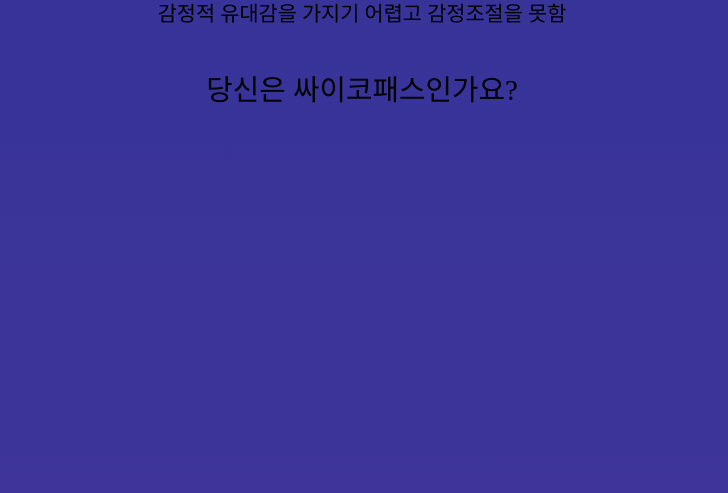
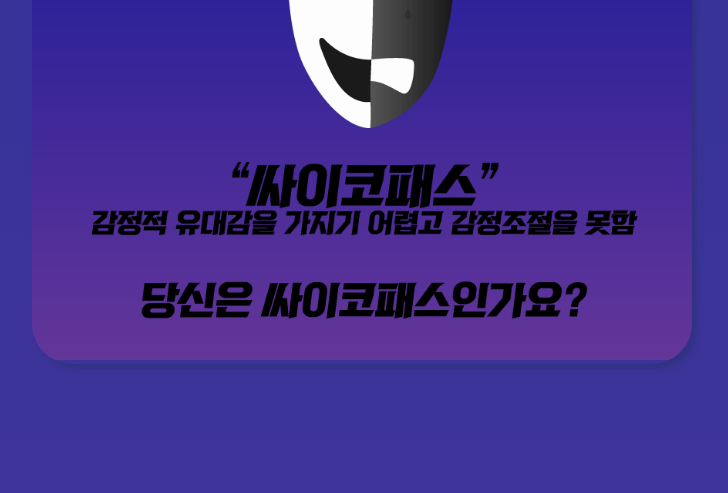
Before and after one commit to yoojinhee/Psychological-Test, a plain HTML site: page Psychological-Test/index.html in a window 1280 px wide. Shown: the part 307-800 px from the top of the page, without its empty margins (278-1006 px from the left). Drawn offline with nearby package versions, Linux system fonts and the light colour scheme.

Commit message:
css 수정

```diff
--- a/css/index.css
+++ b/Psychological-Test/css/index.css
@@ -6,15 +6,17 @@ body{
   	height: 100vh;
 	background: linear-gradient(to bottom, #333399, #3e3499); /* W3C, IE 10+/ Edge, Firefox 16+, Chrome 26+, Opera 12+, Safari 7+ */
 }
+
 .sub-main,.main{
-	top:30%;
+	top:25%;
 	margin: auto;
     width: 90%;
-    max-width: 620px;
+    max-width: 660px;
     position: relative;
 }
-.sub-main{
-	top:20%;
+.indeximg{
+	width:100%;
+	object-fit: cover;
 }
 .main .top{
 	width:100%;
@@ -28,15 +30,21 @@ body{
 	font-size: 1.3rem;
 }
 .top .ex{
+	width:500px;
 	margin-top: 40px;
 	font-size: 1.8rem;
+}
+.image{
+	border-radius: 40px;
+	overflow: hidden;
+	box-shadow: 5px 5px 5px #323284;
 }
 .bottom{
 	margin:80px auto 0 auto;
 	text-align: center;
 }
 .start{
-	width: 550px;
+	width: 620px;
 	margin:0 auto 0 auto;
 }
 .startbutton{
--- a/css/result.css
+++ b/Psychological-Test/css/result.css
@@ -16,6 +16,7 @@ body{
 	transform: translate(-50%);
 	position: relative;
 }
+
 .container-left,.top{
 	background-color: white;
 	border:1px solid white;
@@ -68,7 +69,7 @@ body{
 .rebutton{
 	width: 100%;
 	text-align: center;
-	border-radius: 15px;
+	border-radius: 13px;
 	font-size: 1.7rem;
 	padding-top: 20px;
 	padding-bottom: 20px;
@@ -86,3 +87,6 @@ body{
 	text-align: center;
 	font-size: 1.3rem;
 }
+.container-left,.top,.rebutton{
+	box-shadow: 4px 4px 4px #2b2687 ;
+}
--- a/index.html
+++ b/Psychological-Test/index.html
@@ -25,9 +25,9 @@
 		<div class="section">
 			<div class="main">
 				<div class="top">
-					<div class="title">"싸이코패스"</div>
-					<div class="sub-title">감정적 유대감을 가지기 어렵고 감정조절을 못함</div>
-					<div class="ex">당신은 싸이코패스인가요?</div>
+					<div class="image">
+						<img src="images/index.png" class="indeximg" alt="">
+					</div>
 				</div>
 			</div>
 		</div>
--- a/js/index.js
+++ b/Psychological-Test/js/index.js
@@ -120,7 +120,6 @@ function radio(page,answer){
 	document.getElementsByClassName("selects")[Number(page)].append(radio);
 	radio.name="test"+page;
 	radio.value=answer;
-
 	var an=document.createElement('span');
 	document.getElementsByClassName("selects")[Number(page)].append(an);
 	an.innerHTML=answer+"<br>";
```
Also changed, not shown: Psychological-Test/result.html (renamed from result.html, +4 -4 lines), Psychological-Test/css/fullpage.css (renamed from css/fullpage.css), Psychological-Test/images/index.png (added), Psychological-Test/images/test.PNG (renamed from images/test.PNG), Psychological-Test/js/fullpage.js (renamed from js/fullpage.js), Psychological-Test/js/result.js (renamed from js/result.js).
